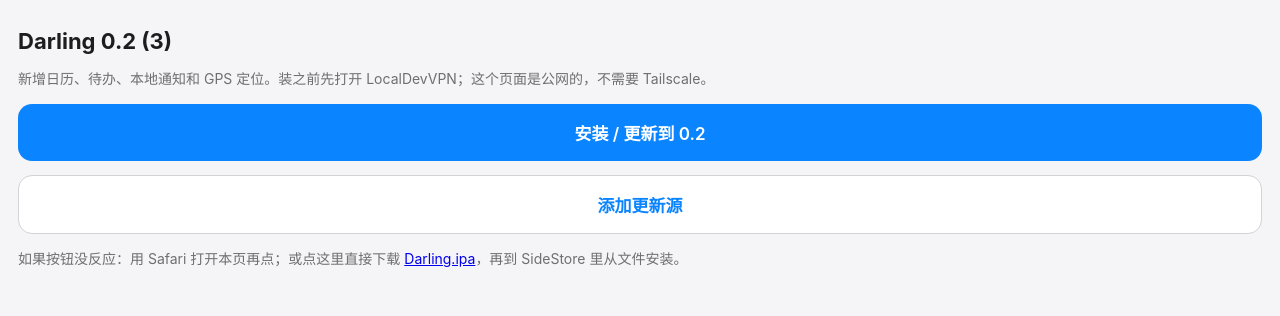
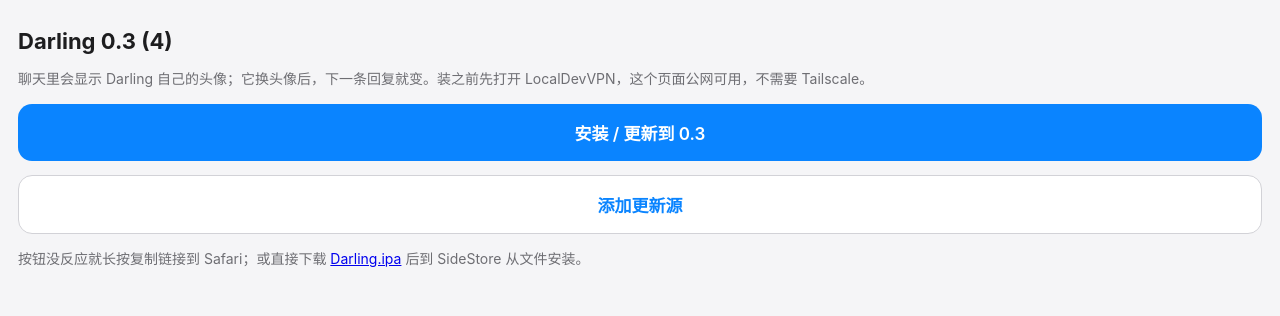
Before and after one commit to AnGua5/darling-source, a plain HTML site: page index.html in a window 1280 px wide. Drawn offline with Linux system fonts and the light colour scheme.

Commit message:
page 0.3

```diff
--- a/index.html
+++ b/index.html
@@ -1,19 +1,6 @@
-<!doctype html>
-<html lang="zh-CN">
-<meta charset="utf-8">
-<meta name="viewport" content="width=device-width,initial-scale=1">
-<title>Darling 0.2</title>
-<style>
-  body{font-family:-apple-system,system-ui,sans-serif;background:#f5f5f7;margin:0;padding:28px 18px;color:#1d1d1f}
-  h1{font-size:22px;margin:0 0 4px}
-  p{color:#6e6e73;font-size:14px;line-height:1.6}
-  a.btn{display:block;text-align:center;padding:16px;border-radius:14px;font-size:17px;font-weight:600;text-decoration:none;margin:14px 0}
-  a.install{background:#0a84ff;color:#fff}
-  a.source{background:#fff;color:#0a84ff;border:1px solid #d2d2d7}
-</style>
-<h1>Darling 0.2 (3)</h1>
-<p>新增日历、待办、本地通知和 GPS 定位。装之前先打开 LocalDevVPN；这个页面是公网的，不需要 Tailscale。</p>
-<a class="btn install" href="sidestore://install?url=https%3A%2F%2Fgithub.com%2FAnGua5%2Fdarling-source%2Freleases%2Fdownload%2Fv0.2-3%2FDarling.ipa">安装 / 更新到 0.2</a>
+<!doctype html><html lang="zh-CN"><meta charset="utf-8"><meta name="viewport" content="width=device-width,initial-scale=1"><title>Darling 0.3</title>
+<style>body{font-family:-apple-system,system-ui,sans-serif;background:#f5f5f7;margin:0;padding:28px 18px;color:#1d1d1f}h1{font-size:22px;margin:0 0 4px}p{color:#6e6e73;font-size:14px;line-height:1.6}a.btn{display:block;text-align:center;padding:16px;border-radius:14px;font-size:17px;font-weight:600;text-decoration:none;margin:14px 0}a.install{background:#0a84ff;color:#fff}a.source{background:#fff;color:#0a84ff;border:1px solid #d2d2d7}</style>
+<h1>Darling 0.3 (4)</h1><p>聊天里会显示 Darling 自己的头像；它换头像后，下一条回复就变。装之前先打开 LocalDevVPN，这个页面公网可用，不需要 Tailscale。</p>
+<a class="btn install" href="sidestore://install?url=https%3A%2F%2Fgithub.com%2FAnGua5%2Fdarling-source%2Freleases%2Fdownload%2Fv0.3-4%2FDarling.ipa">安装 / 更新到 0.3</a>
 <a class="btn source" href="sidestore://source?url=https%3A%2F%2Fangua5.github.io%2Fdarling-source%2Fsource.json">添加更新源</a>
-<p>如果按钮没反应：用 Safari 打开本页再点；或点这里直接下载 <a href="https://github.com/AnGua5/darling-source/releases/download/v0.2-3/Darling.ipa">Darling.ipa</a>，再到 SideStore 里从文件安装。</p>
-</html>
+<p>按钮没反应就长按复制链接到 Safari；或直接下载 <a href="https://github.com/AnGua5/darling-source/releases/download/v0.3-4/Darling.ipa">Darling.ipa</a> 后到 SideStore 从文件安装。</p></html>
```
